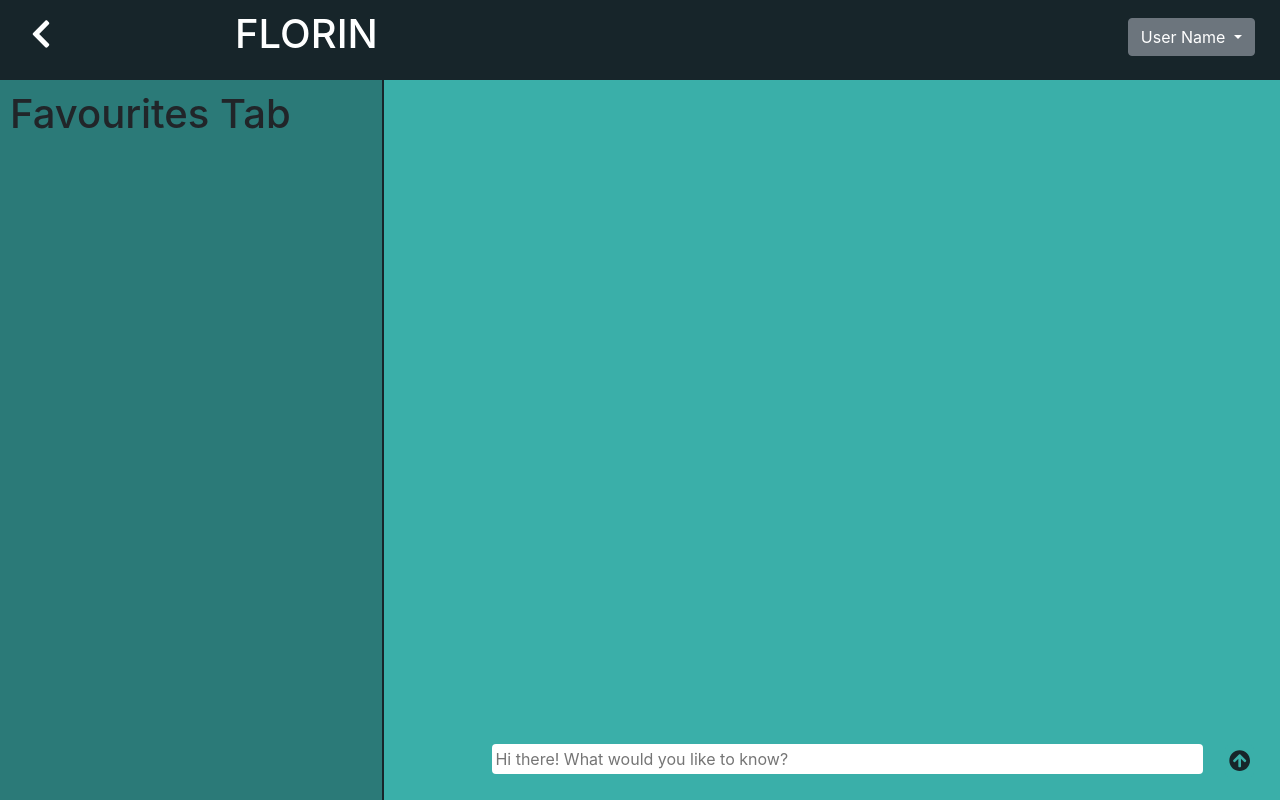
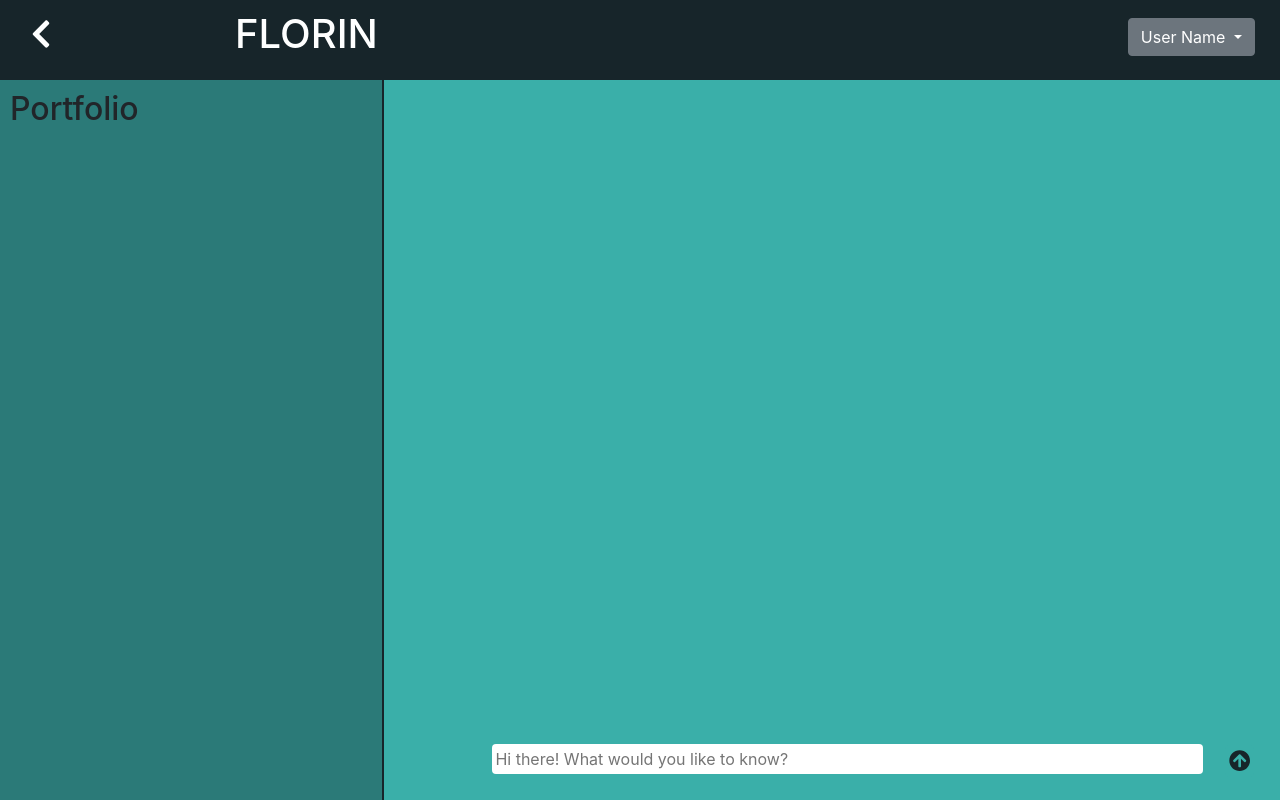
Before and after one commit to Fleetabix/cs261_cswk, a Django app: page /chatbot/ in a window 1280 px wide. Run offline with Django 3.2, Linux system fonts and the light colour scheme; some libraries are stand-ins or nearby versions.

Commit message:
Changed to the proper name of portfolio

```diff
--- a/chatbot/templates/chatbot/index.html
+++ b/chatbot/templates/chatbot/index.html
@@ -42,7 +42,7 @@
 {% block content %}
 <div id="portfolio-tab" class="pane">
     <div id="portfolios">
-        <h1>Favourites Tab</h1>
+        <h2>Portfolio</h2>
     </div>
 </div>
 <div id="message-board" class="pane">
```
